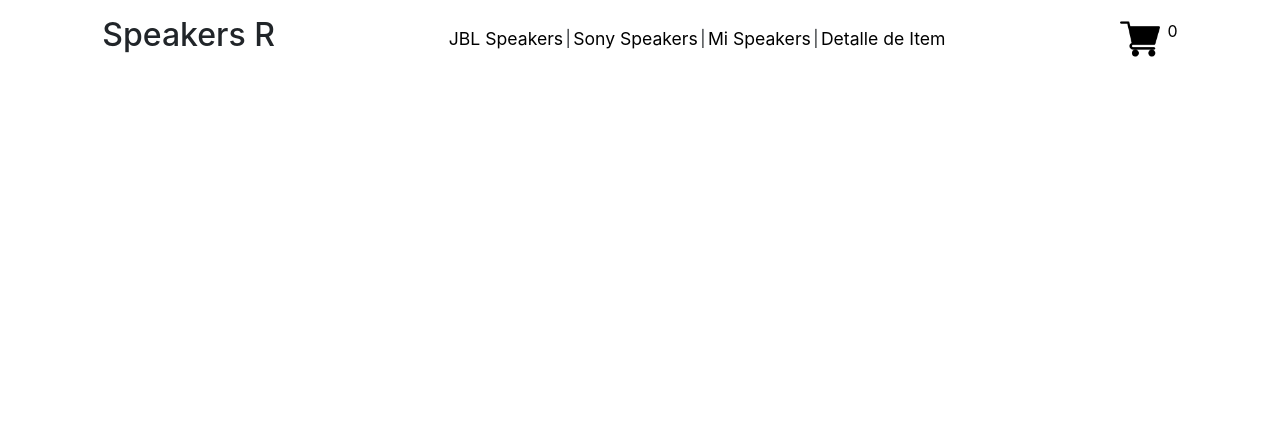
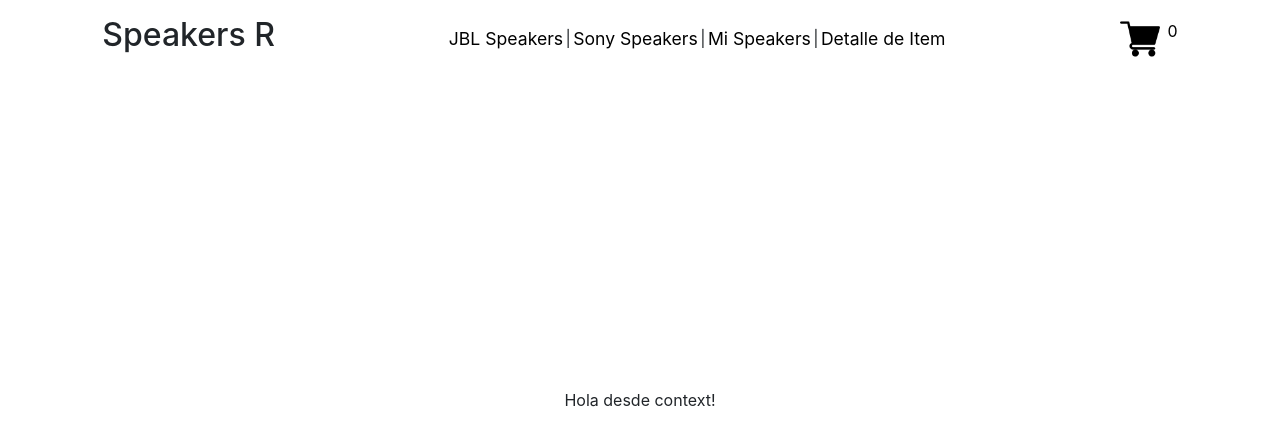
Before and after one commit to GabyDevX/DesafiosReact, a React (Vite) app: page /cart in a window 1280 px wide. Shown: the top 444 px of the page. Built offline with nearby package versions, Linux system fonts and the light colour scheme.

Commit message:
Se añadio el context y se hizo una comunicacion inicial con el componente de Cart, para poder empezar a interactuar dinamicamente entre componentes rompiendo la unidireccionalidad de React

```diff
--- a/src/App.jsx
+++ b/src/App.jsx
@@ -5,6 +5,7 @@ import ItemDetailContainer from './components/ItemDetailContainer'
 import Cart from './components/Cart'
 import { useState } from 'react'
 import { BrowserRouter, Routes, Route } from 'react-router-dom'
+import ContextData from './context/ContextData'
 
 function App() {
   const [count, setCount] = useState(0)
@@ -12,7 +13,7 @@ function App() {
     setCount(count + value)
   }
   return (
-    <>
+    <ContextData>
       <BrowserRouter>
         <NavBar count={count} />
         <Routes>
@@ -41,7 +42,7 @@ function App() {
           <Route path="/cart" element={<Cart />} />
         </Routes>
       </BrowserRouter>
-    </>
+    </ContextData>
   )
 }
 
--- a/src/components/Cart.jsx
+++ b/src/components/Cart.jsx
@@ -1,7 +1,20 @@
-import React from 'react'
+import React, { useContext } from 'react'
+import { MyContext } from '../context/ContextData'
 
 const Cart = () => {
-  return <div>Cart</div>
+  const { cart } = useContext(MyContext)
+  return (
+    <div
+      style={{
+        display: 'flex',
+        justifyContent: 'center',
+        alignItems: 'center',
+        height: '100vh',
+      }}
+    >
+      {cart}
+    </div>
+  )
 }
 
 export default Cart
--- /dev/null
+++ b/src/context/ContextData.jsx
@@ -0,0 +1,14 @@
+import React, { createContext, useState } from 'react'
+
+export const MyContext = createContext()
+
+const ContextData = ({ children }) => {
+  const [cart, setCart] = useState('Hola desde context!')
+  return (
+    <MyContext.Provider value={{ cart, setCart }}>
+      {children}
+    </MyContext.Provider>
+  )
+}
+
+export default ContextData
```
